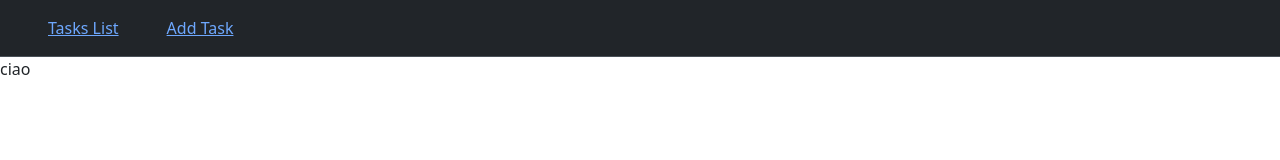
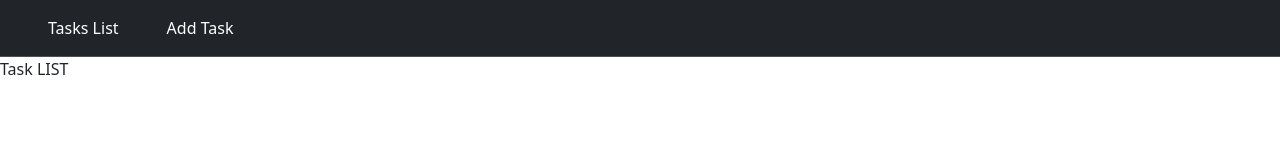
Before and after one commit to andrea-mosca/ex-react-task-manager, a React (Vite) app: page / in a window 1280 px wide. Shown: the top 160 px of the page. Built offline with nearby package versions, Linux system fonts and the light colour scheme.

Commit message:
milestone 1

```diff
--- a/src/index.css
+++ b/src/index.css
@@ -0,0 +1,4 @@
+.navbar a {
+  color: white;
+  text-decoration: none;
+}
--- a/src/pages/AddTask.jsx
+++ b/src/pages/AddTask.jsx
@@ -1,3 +1,3 @@
 export default function AddTask() {
-  return <div>ciao</div>;
+  return <div>Add Task</div>;
 }
--- a/src/pages/TaskList.jsx
+++ b/src/pages/TaskList.jsx
@@ -1,3 +1,3 @@
 export default function TaskList() {
-  return <div>ciao</div>;
+  return <div>Task LIST</div>;
 }
```
Also changed, not shown: 1 other file (tests, documents, lock files or other folders).
